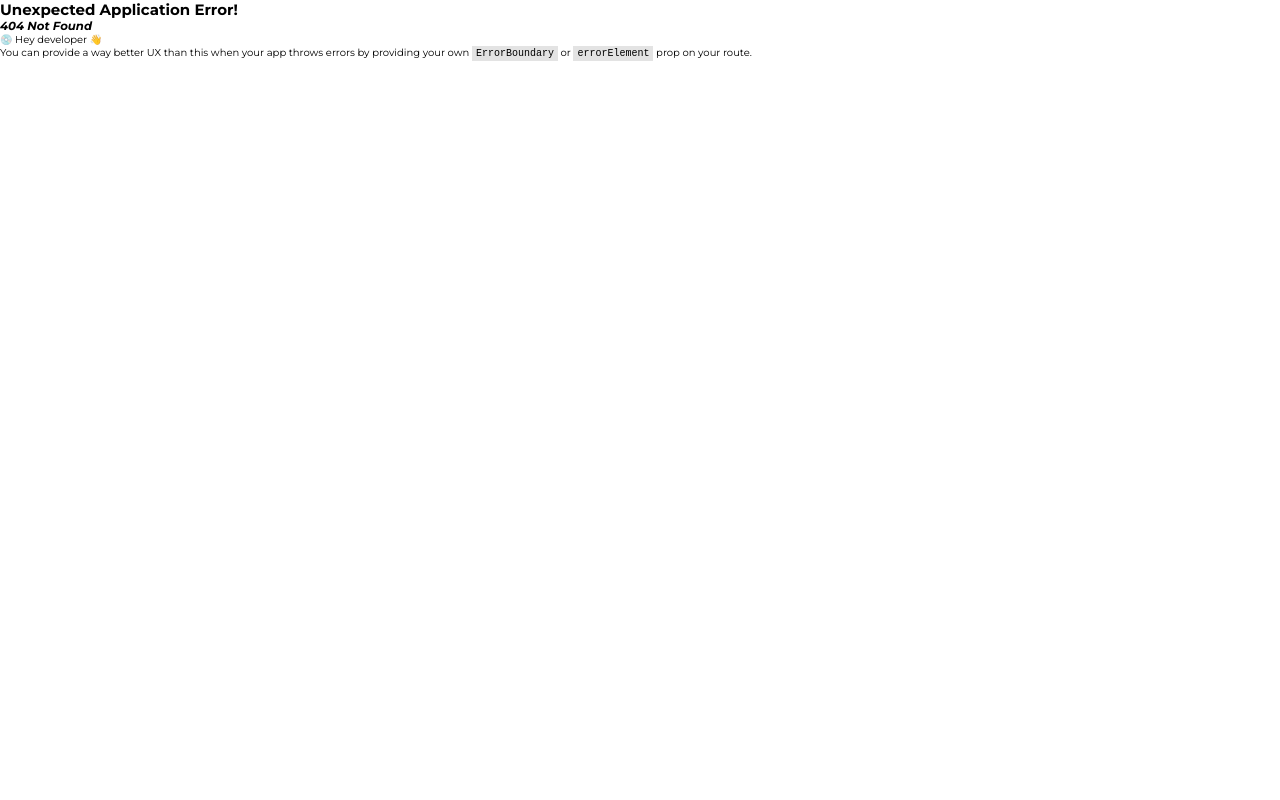
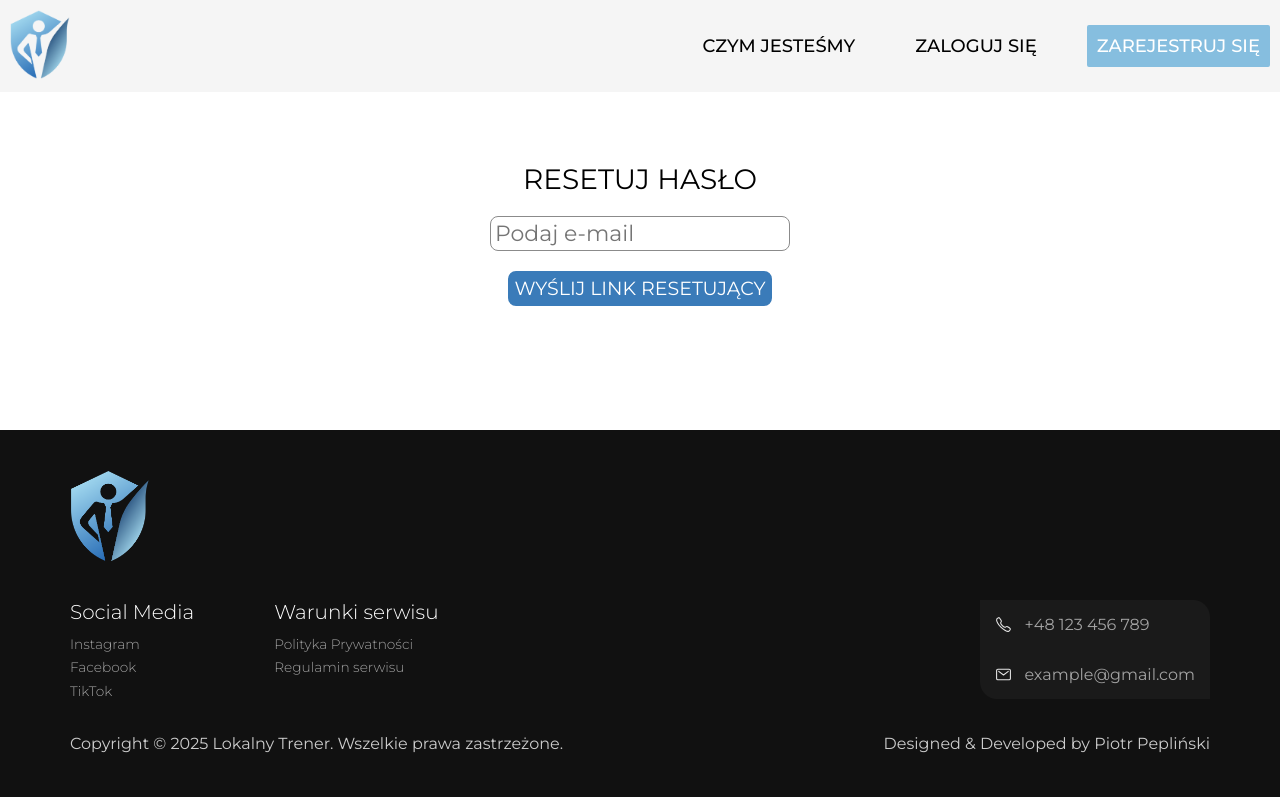
Before and after one commit to piotrPeplinski/front-lokalny-trener, a React (Create React App) app: page /request-password-reset in a window 1280 px wide. Before the commit this address had no page. Built offline with nearby package versions, Linux system fonts and the light colour scheme.

Commit message:
requesting password reset works

```diff
--- a/src/RouterBuilder.tsx
+++ b/src/RouterBuilder.tsx
@@ -11,6 +11,7 @@ import AdsScreen from "./modules/Ads/AdsScreen";
 import ProtectedRoute from "./api/ProtectedRoute";
 import ClientAdDetailScreen from "./modules/Ads/ClientAdDetailScreen";
 import VerifyEmailScreen from "./modules/Auth/VerifyEmailScreen";
+import RequestPasswordResetScreen from "./modules/Auth/RequestPasswordResetScreen";
 
 const RouterBuilder = () => {
   // components specified in general routers will have navbar and footer (components specified in App.layout.tsx)
@@ -31,6 +32,10 @@ const RouterBuilder = () => {
     {
       path: "/verify-email",
       element: <VerifyEmailScreen />,
+    },
+    {
+      path: "/request-password-reset",
+      element: <RequestPasswordResetScreen />,
     },
     {
       path: "/profile",
--- a/src/assets/css/Auth/auth.css
+++ b/src/assets/css/Auth/auth.css
@@ -149,3 +149,21 @@
 .verification-message {
     font-size: 2rem;
 }
+
+/* --------------------- */
+/* PASSWORD RESET */
+/* --------------------- */
+.password-reset-form {
+    display: flex;
+    flex-direction: column;
+    align-items: center;
+}
+
+.password-reset-form button {
+    margin-top: 2rem;
+}
+
+.password-reset-form p {
+    margin-top: 1rem;
+    font-size: 1.5rem;
+}
--- a/src/assets/css/main.css
+++ b/src/assets/css/main.css
@@ -70,6 +70,7 @@ li {
 
 section {
     padding: 7rem 3rem;
+    min-height: calc(100vh - 91.7px - 370.77px);
 }
 
 .title {
--- a/src/modules/Auth/LoginScreen.tsx
+++ b/src/modules/Auth/LoginScreen.tsx
@@ -1,5 +1,5 @@
 import { FC, useState } from "react";
-import { useNavigate } from "react-router-dom";
+import { Link, useNavigate } from "react-router-dom";
 import logo from "./../../assets/img/logo.png";
 import { useAuthContext } from "./context/auth-context";
 
@@ -53,9 +53,12 @@ const LoginScreen: FC<{}> = () => {
                 <button className="btn btn-light" type="submit">
                   Zaloguj się
                 </button>
-                <a className="forgot-password" href="#">
+                <Link
+                  to={"/request-password-reset"}
+                  className="forgot-password"
+                >
                   Zapomniałem hasła
-                </a>
+                </Link>
               </div>
             </form>
           </div>
--- /dev/null
+++ b/src/modules/Auth/RequestPasswordResetScreen.tsx
@@ -0,0 +1,15 @@
+import { FC } from "react";
+import RequestPasswordResetForm from "./components/RequestPasswordResetForm";
+
+const RequestPasswordResetScreen: FC<{}> = () => {
+  return (
+    <section>
+      <div className="row">
+        <h1 className="profile-func-title text-center">Resetuj hasło</h1>
+        <RequestPasswordResetForm />
+      </div>
+    </section>
+  );
+};
+
+export default RequestPasswordResetScreen;
--- /dev/null
+++ b/src/modules/Auth/components/RequestPasswordResetForm.tsx
@@ -0,0 +1,42 @@
+import { FC, useState } from "react";
+import { api } from "../../../api/axiosClient";
+
+const RequestPasswordResetForm: FC<{}> = () => {
+  const [email, setEmail] = useState("");
+  const [message, setMessage] = useState("");
+
+  const handleSubmit = async (e: React.FormEvent) => {
+    e.preventDefault();
+    try {
+      const response = await api.post("/accounts/password-reset/request/", {
+        email,
+      });
+      setMessage(response.data.message);
+    } catch (error: any) {
+      setMessage(
+        error.response.data?.email || "Błąd podczas resetowania hasła."
+      );
+    }
+  };
+
+  return (
+    <div>
+      <form onSubmit={handleSubmit} className="password-reset-form">
+        <input
+          type="email"
+          placeholder="Podaj e-mail"
+          value={email}
+          onChange={(e) => setEmail(e.target.value)}
+          required
+          className="form-input"
+        />
+        <button type="submit" className="btn btn-dark">
+          Wyślij link resetujący
+        </button>
+        {message && <p>{message}</p>}
+      </form>
+    </div>
+  );
+};
+
+export default RequestPasswordResetForm;
--- a/src/modules/Profile/ProfileScreen.tsx
+++ b/src/modules/Profile/ProfileScreen.tsx
@@ -1,4 +1,4 @@
-import { FC } from "react";
+import { FC, useEffect } from "react";
 import "./../../assets/css/Profile/profile.css";
 import {
   clientFunctionalities,
@@ -11,14 +11,16 @@ import MyAds from "./components/MyAds";
 import { useProfileContext } from "./context/profile-context";
 import MyReviews from "./components/MyReviews";
 import { useAuthContext } from "../Auth/context/auth-context";
+import { useNavigate } from "react-router-dom";
 
 const ProfileScreen: FC<{}> = () => {
   const { selectedFunc, setSelectedFunc } = useProfileContext();
   const { user } = useAuthContext();
-  console.log(user);
+  const navigate = useNavigate();
   const functionalities = user?.is_trainer
     ? trainerFunctionalities
     : clientFunctionalities;
+
   const renderFunctionality = () => {
     switch (selectedFunc) {
       case "O mnie":
@@ -33,6 +35,13 @@ const ProfileScreen: FC<{}> = () => {
         return <MyReviews />;
     }
   };
+
+  useEffect(() => {
+    if (selectedFunc === "Zmień hasło") {
+      navigate("/request-password-reset");
+    }
+  }, [selectedFunc, navigate]);
+
   return (
     <section>
       <div className="row">
--- a/src/modules/Profile/utils/constans.ts
+++ b/src/modules/Profile/utils/constans.ts
@@ -3,14 +3,10 @@ const trainerFunctionalities = [
   "Moje wykształcenie",
   "Moje ogłoszenia",
   "Galeria zdjęć",
-  "Zmień e-mail/hasło",
   "Opinie",
+  "Zmień hasło",
 ];
 
-const clientFunctionalities = [
-  "O mnie",
-  "Moje ogłoszenia",
-  "Zmień e-mail/hasło",
-];
+const clientFunctionalities = ["O mnie", "Moje ogłoszenia", "Zmień hasło"];
 
 export { trainerFunctionalities, clientFunctionalities };
```
